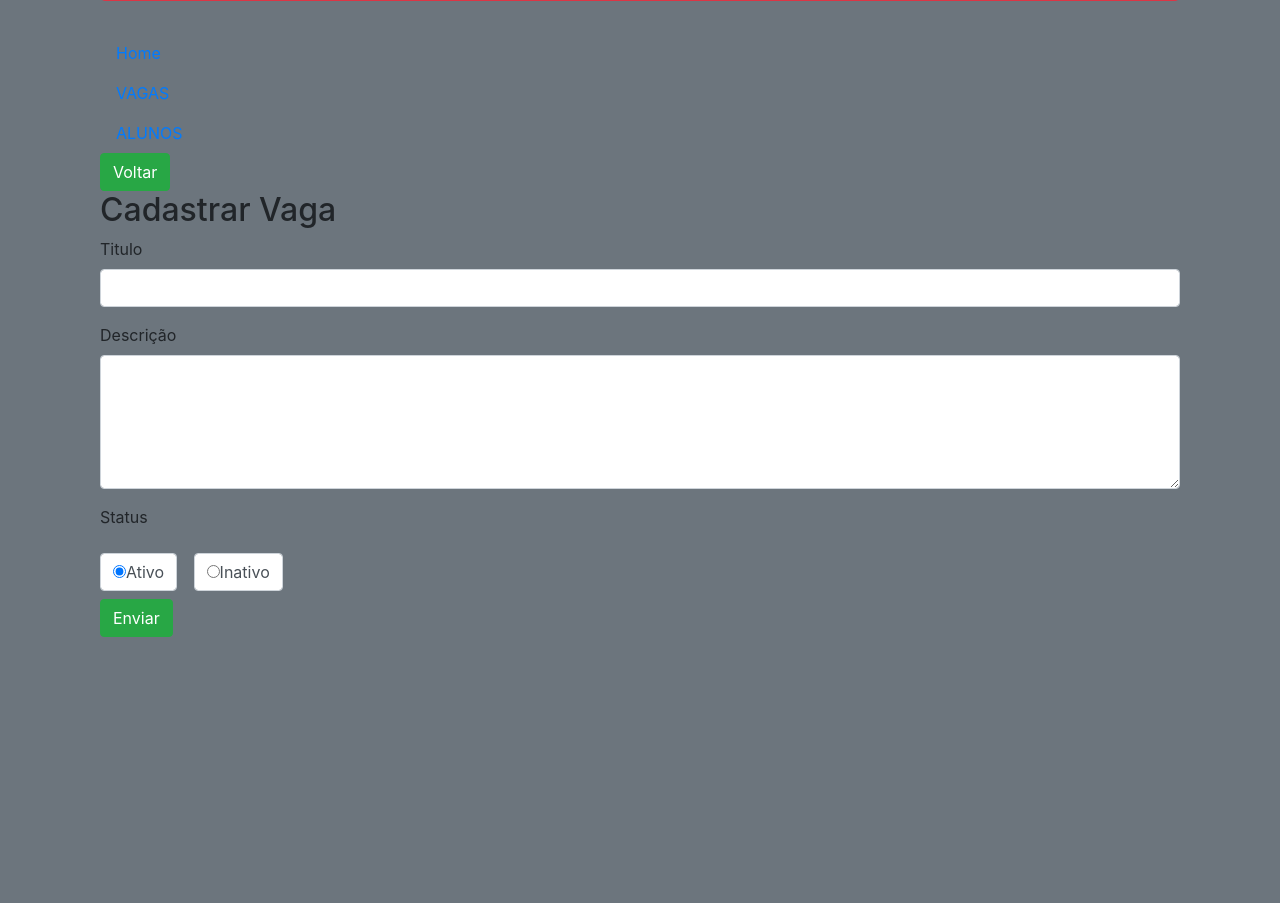
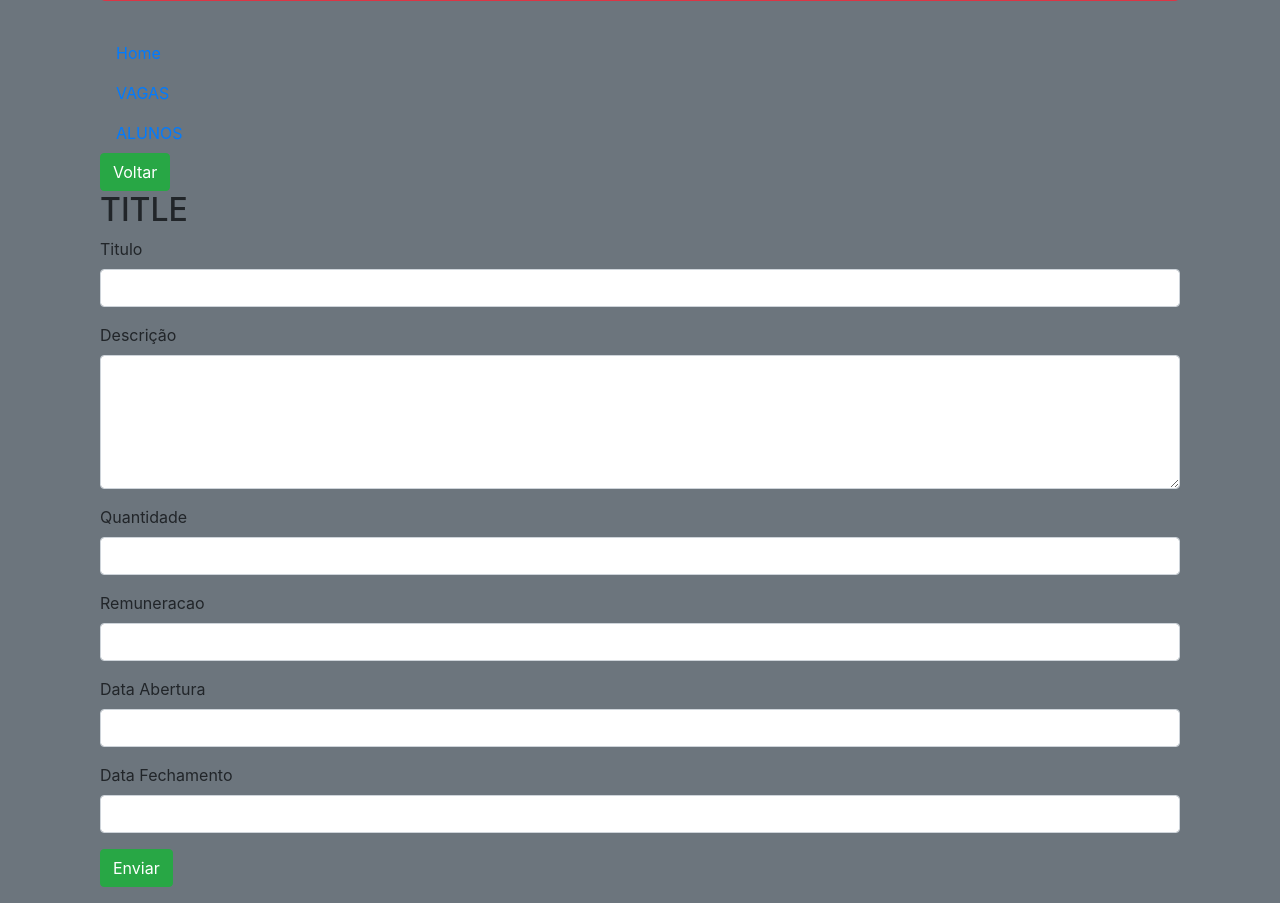
Before and after one commit to JoaoVictorCavalcante/projetoVagas, a PHP site: page /projetoVagas/vaga/cadastrar.php in a window 1280 px wide. Shown: the part 343-1246 px from the top of the page. Before the commit the page ends 980 px from the top, so only its background shows below. Run offline with PHP 8.4, Linux system fonts and the light colour scheme; some libraries are stand-ins or nearby versions.

Commit message:
Projeto 01/10

```diff
--- a/app/Entity/Aluno.php
+++ b/app/Entity/Aluno.php
@@ -1,6 +1,8 @@
 <?php
   namespace App\Entity;
-  use \App\Db\DataBase;
+
+  use App\Db\DataBase;
+  use \PDO;
 
    class Aluno{
     public $id;
@@ -64,7 +66,7 @@
 
     public static function getAlunos($where,$order,$limit){
         return (new DataBase('alunos'))->select($where,$order,$limit)
-                                       ->fetchAll(PD0::FETCH_CLASS,self::class);
+                                       ->fetchAll(PDO::FETCH_CLASS,self::class);
     }
 
     public function getAluno($id){
--- a/app/Entity/Vaga.php
+++ b/app/Entity/Vaga.php
@@ -25,16 +25,28 @@
     public $descricao;
 
     /**
-     * DEFINE A VAGA ATIVA
-     * @var string(s/n)
+     * QUANTIDADE DE VAGAS
+     * @var string
      */
-    public $ativo;
+    public $quantidade;
 
     /**
-     * DATA PUBLICACAO DA VAGA
-     * @var string
+     * REMUNERAÇÃO VAGA
+     * @var
      */
-    public $data;
+    public $remuneracao;
+
+    /**
+     * DATA DE ABERTURA
+     * @var
+     */
+    public $dataAbertura;
+
+    /**
+     * DATA DE FECHAMENTO
+     * @var
+     */
+    public $dataFechamento;
 
     /**
      * CADASTRAR UMA VAGA
@@ -43,14 +55,18 @@
 
     public function cadastrar(){
 
-        $this->data = date('Y-m-d H-i-s');
+        $this->dataAbertura = date('Y-m-d H-i-s');
+        $this->dataFechamento = date('Y-m-d H-i-s');
 
         $obDataBase = new DataBase('vagas');
         $this->id = $obDataBase->insert([
             'titulo' => $this->titulo,
             'descricao' => $this->descricao,
-            'ativo' => $this->ativo,
-            'data' => $this->data
+            'quantidade' => $this->quantidade,
+            'remuneracao' => $this->remuneracao,
+            'data_abertura' =>$this->dataAbertura,
+            'data_fechamento' =>$this->dataFechamento
+
 
 
         ]);
@@ -71,8 +87,8 @@
         return(new DataBase('vagas'))->update('id = '.$this->id,[
             'titulo' => $this->titulo,
             'descricao' => $this->descricao,
-            'ativo' => $this->ativo,
-            'data' => $this->data
+            'quantidade' => $this->quantidade,
+            'remuneracao' => $this->remuneracao
 
         ]);
 
--- a/vaga/cadastrar.php
+++ b/vaga/cadastrar.php
@@ -9,13 +9,17 @@
 
   $obVaga = new Vaga;
   //VALIDACAO DO POST-->
-  if(isset($_POST['titulo'],$_POST['descricao'],$_POST['ativo'])){
+  if(isset($_POST['titulo'],$_POST['descricao'],$_POST['quantidade'],$_POST['remuneracao'],$_POST['data_abertura'],$_POST['data_fechamento'])){
 
     $obVaga->titulo = $_POST['titulo'];
     $obVaga->descricao = $_POST['descricao'];
-    $obVaga->ativo = $_POST['ativo'];
+    $obVaga->quantidade = $_POST['quantidade'];
+    $obVaga->remuneracao = $_POST['remuneracao'];
+    $obVaga->dataAbertura = $_POST['data_abertura'];
+    $obVaga->dataFechamento = $_POST['data_fechamento'];
 
     $obVaga->cadastrar();
+
 
 
 
--- a/vaga/editar.php
+++ b/vaga/editar.php
@@ -29,7 +29,7 @@
 
   $obVaga->titulo = $_POST['titulo'];
   $obVaga->descricao = $_POST['descricao'];
-  $obVaga->ativo = $_POST['ativo'];
+
 
   $obVaga->atualizar();
 
--- a/vaga/formulario.php
+++ b/vaga/formulario.php
@@ -20,22 +20,32 @@
             <textarea class="form-control" name="descricao" rows="5"><?=$obVaga->descricao?></textarea>
         </div>
 
+        <div class="form-group">
+            <label>Quantidade</label>
+            <input type="text" class="form-control" name="quantidade" value="<?=$obVaga->quantidade?>">
 
-    <div>
+        </div>
+
         <div class="form-group">
-            <label>Status</label></div>
-              <div class="form-check form-check-inline">
-                <label class="form-control">
-                    <input type="radio" name="ativo" checked value="s">Ativo
-                </label>
-              </div>
+            <label>Remuneracao</label>
+            <input type="text" class="form-control" name="remuneracao" value="<?=$obVaga->remuneracao?>">
 
-        <div class="form-check form-check-inline">
-                <label class="form-control">
-                    <input type="radio" name="ativo" value="n" <?=$obVaga->ativo == 'n' ? 'checked' : ''?>>Inativo
-                </label>
         </div>
-    </div>
+        <div class="form-group">
+            <label>Data Abertura</label>
+            <input type="text" class="form-control" name="data_abertura" value="<?=$obVaga->dataAbertura?>">
+
+        </div>
+
+        <div class="form-group">
+            <label>Data Fechamento</label>
+            <input type="text" class="form-control" name="data_fechamento" value="<?=$obVaga->dataFechamento?>">
+
+        </div>
+
+
+
+
 
     <div class="form-group">
         <button type="submit" class="btn btn-success">Enviar</button>
```
Also changed, not shown: aluno/formulario.php (+7 -7 lines), vaga/listagem.php (+7 -5 lines).
